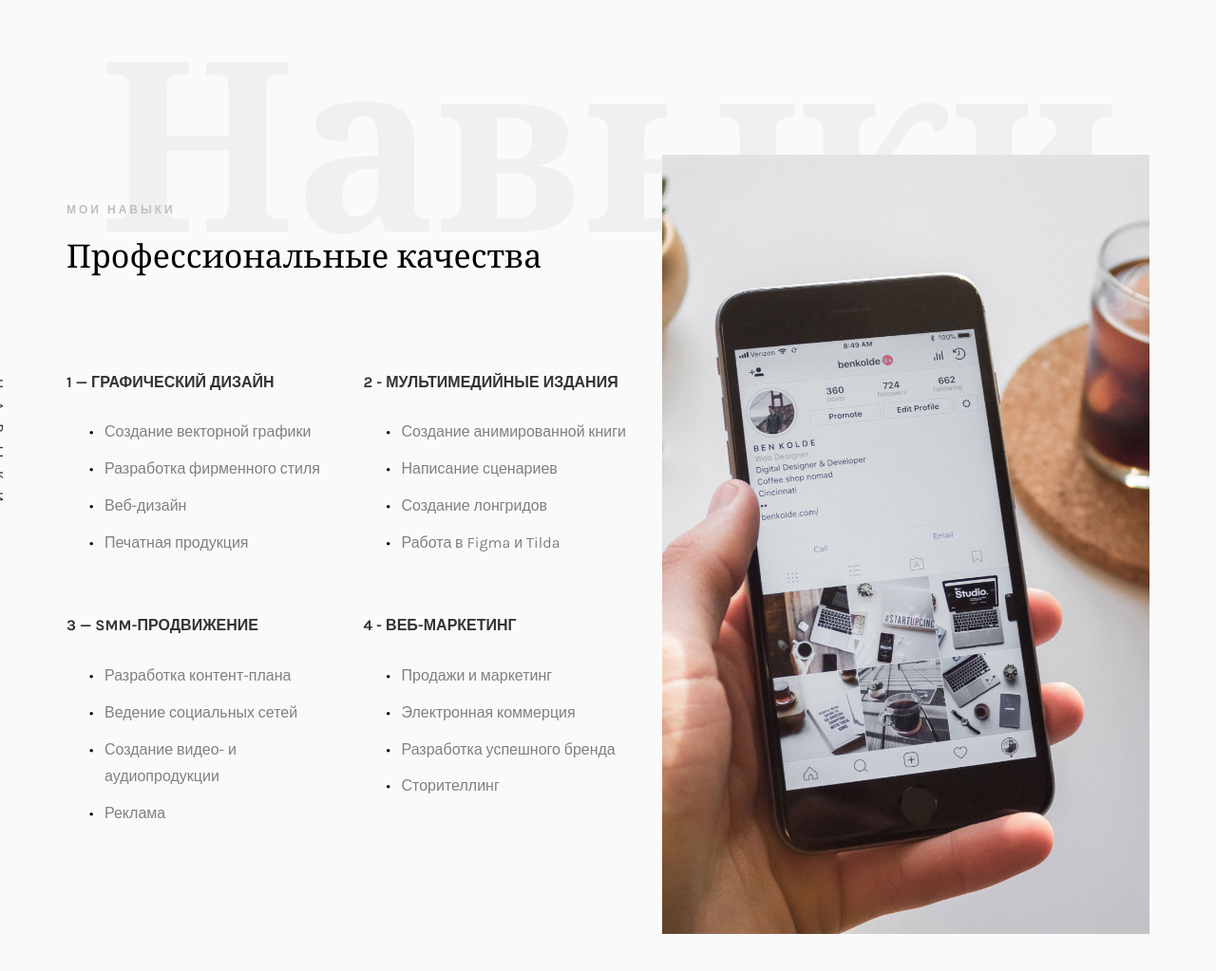
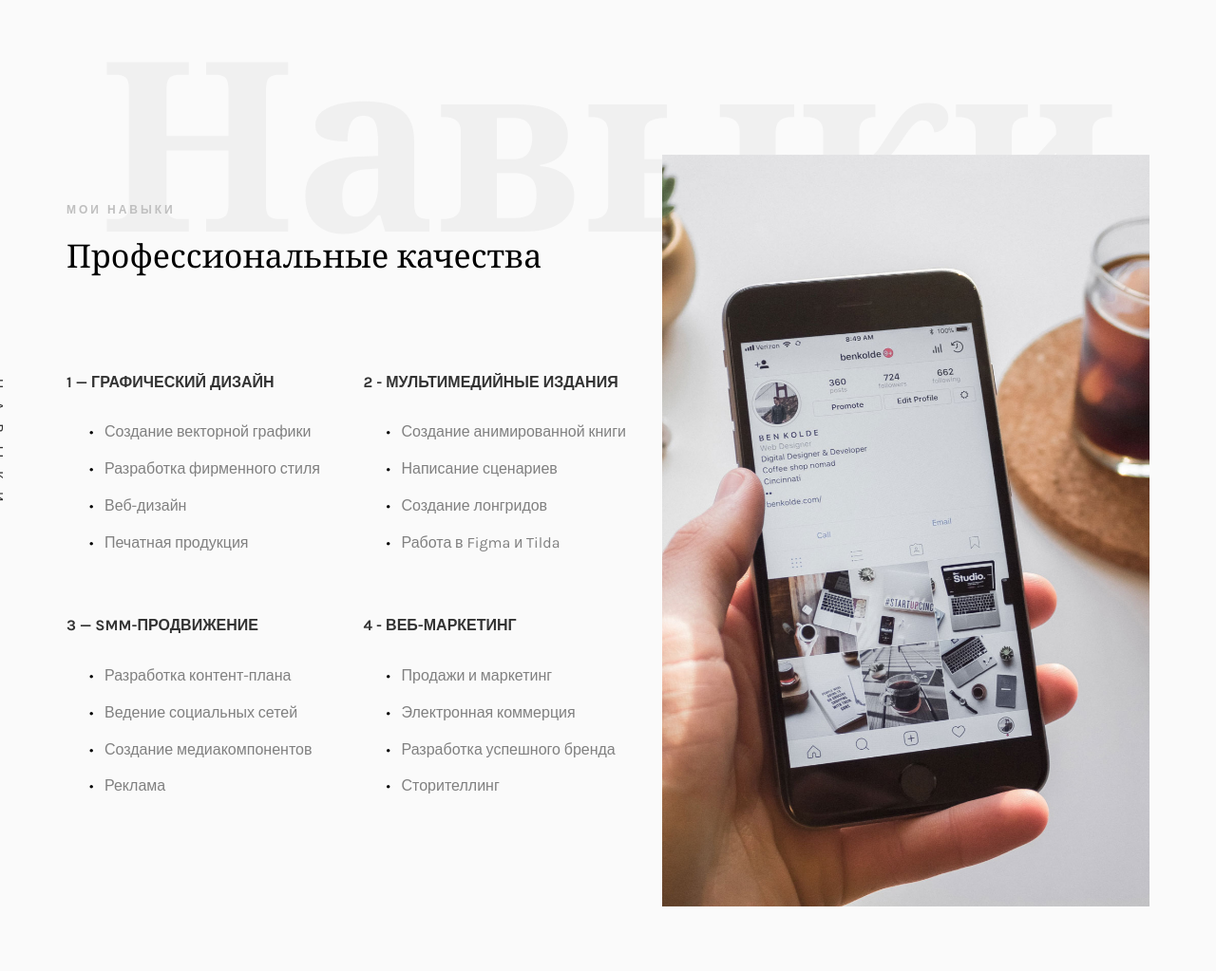
Before and after one commit to FLerusik/Resume, a plain HTML site: page index.html in a window 1280 px wide. Shown: the part 883-1906 px from the top of the page at 95% size. Drawn offline with nearby package versions, Linux system fonts and the light colour scheme; files whose address does not match are found by name; a web font is replaced by a local one.

Commit message:
Update index.html

```diff
--- a/index.html
+++ b/index.html
@@ -189,7 +189,7 @@
 											<ul>
 												<li>Разработка контент-плана</li>
 												<li>Ведение социальных сетей</li>
-												<li>Создание видео- и аудиопродукции</li>
+												<li>Создание медиакомпонентов</li>
 												<li>Реклама</li>
 											</ul>
 										</div>
```
